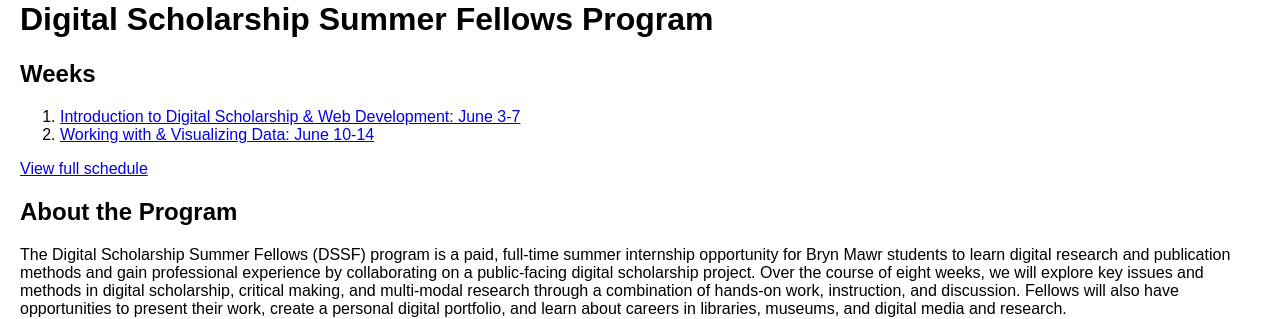
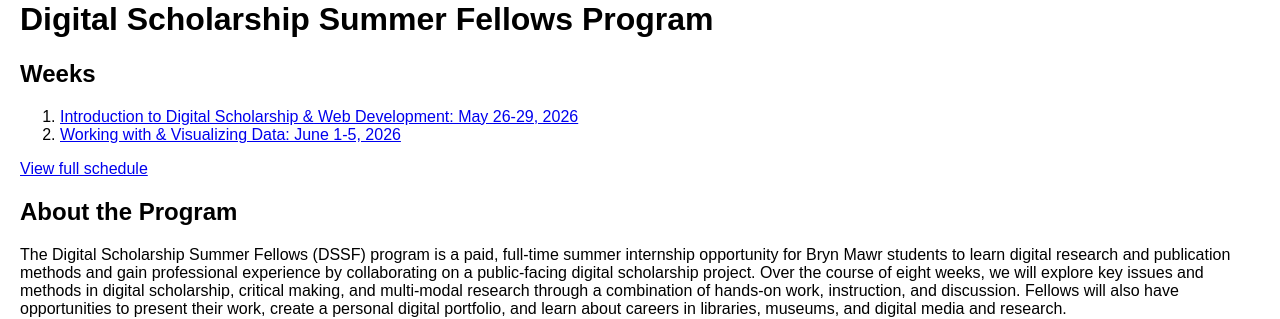
Before and after one commit to digbmc/dssf-syll, a Jekyll site: the page built from index.md, in a window 1280 px wide. Shown: the part 125-444 px from the top of the page. Built offline with Jekyll 4.4.1, drawn with Linux system fonts in a browser that asks for light colours.

Commit message:
updated dates and other things

```diff
--- a/_config.yml
+++ b/_config.yml
@@ -24,3 +24,5 @@
     output: true
   resources:
     output: true
+  # sessions:
+  #   output: true
--- a/_weeks/01-intro.md
+++ b/_weeks/01-intro.md
@@ -1,7 +1,7 @@
 ---
 layout: week
 title: Introduction to Digital Scholarship & Web Development
-dates: June 3-7
+dates: May 26-29, 2026
 public: true
 ---
 
--- a/_weeks/02-data.md
+++ b/_weeks/02-data.md
@@ -1,7 +1,7 @@
 ---
 layout: week
 title: Working with & Visualizing Data
-dates: June 10-14
+dates: June 1-5, 2026
 public: true
 ---
 
```
